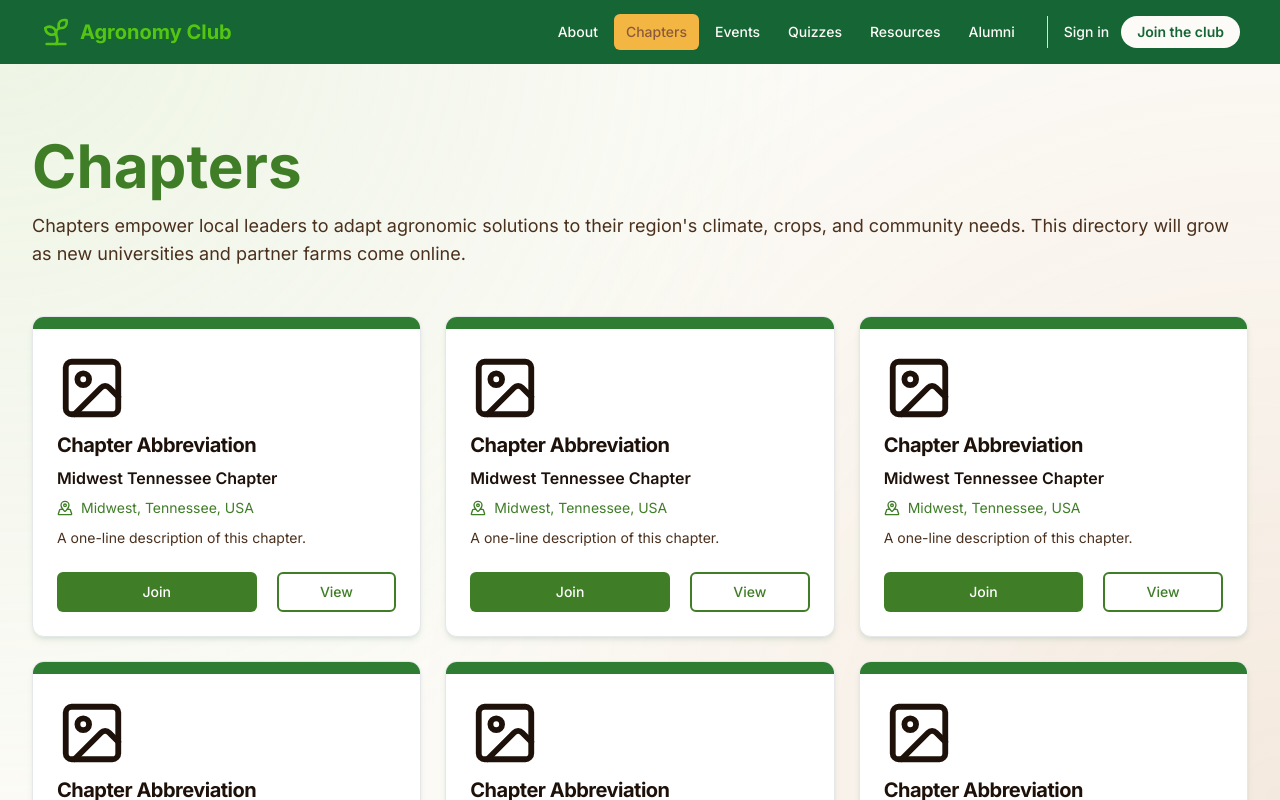
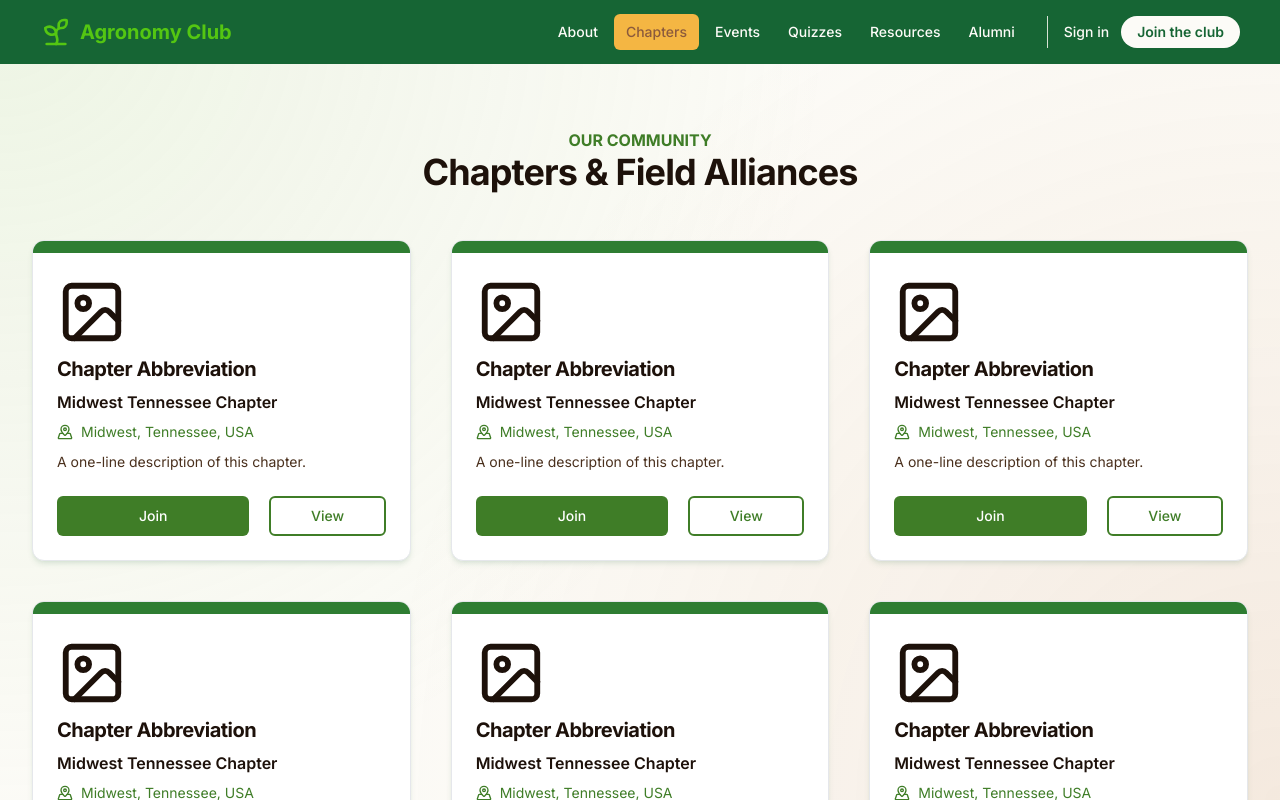
Before and after one commit to codersforcauses/agronomy-club, a Next.js app in the folder client/: page /chapters in a window 1280 px wide. Shown: the top 800 px of the page. Built offline with nearby package versions, Linux system fonts and the light colour scheme.

Commit message:
Updated the header and the page layout by increasing the gap between the cards

```diff
--- a/client/src/app/chapters/page.tsx
+++ b/client/src/app/chapters/page.tsx
@@ -12,19 +12,15 @@ export default function ChaptersPage() {
   return (
     <section className="mx-auto max-w-7xl px-4 py-16 sm:px-6 lg:px-8">
       <header className="text-center">
-        <h1 className="mt-2 text-left text-6xl font-bold text-brand-green">
-          Chapters
-        </h1>
+        <h1 className="font-bold text-brand-green">OUR COMMUNITY</h1>
 
-        <p className="mt-4 text-left text-lg text-brand-text">
-          Chapters empower local leaders to adapt agronomic solutions to their
-          region's climate, crops, and community needs. This directory will grow
-          as new universities and partner farms come online.
-        </p>
+        <h2 className="text-3xl font-bold tracking-tight text-brand-text-dark sm:text-4xl">
+          Chapters &amp; Field Alliances
+        </h2>
       </header>
 
       {/* TEMP TEST BLOCK CARD COMPONENT */}
-      <div className="mt-12 grid gap-6 sm:grid-cols-2 xl:grid-cols-3">
+      <div className="mt-12 grid justify-items-center gap-10 sm:grid-cols-2 xl:grid-cols-3">
         <ChapterCard
           abbreviation="Chapter Abbreviation"
           name="Midwest Tennessee Chapter"
```
